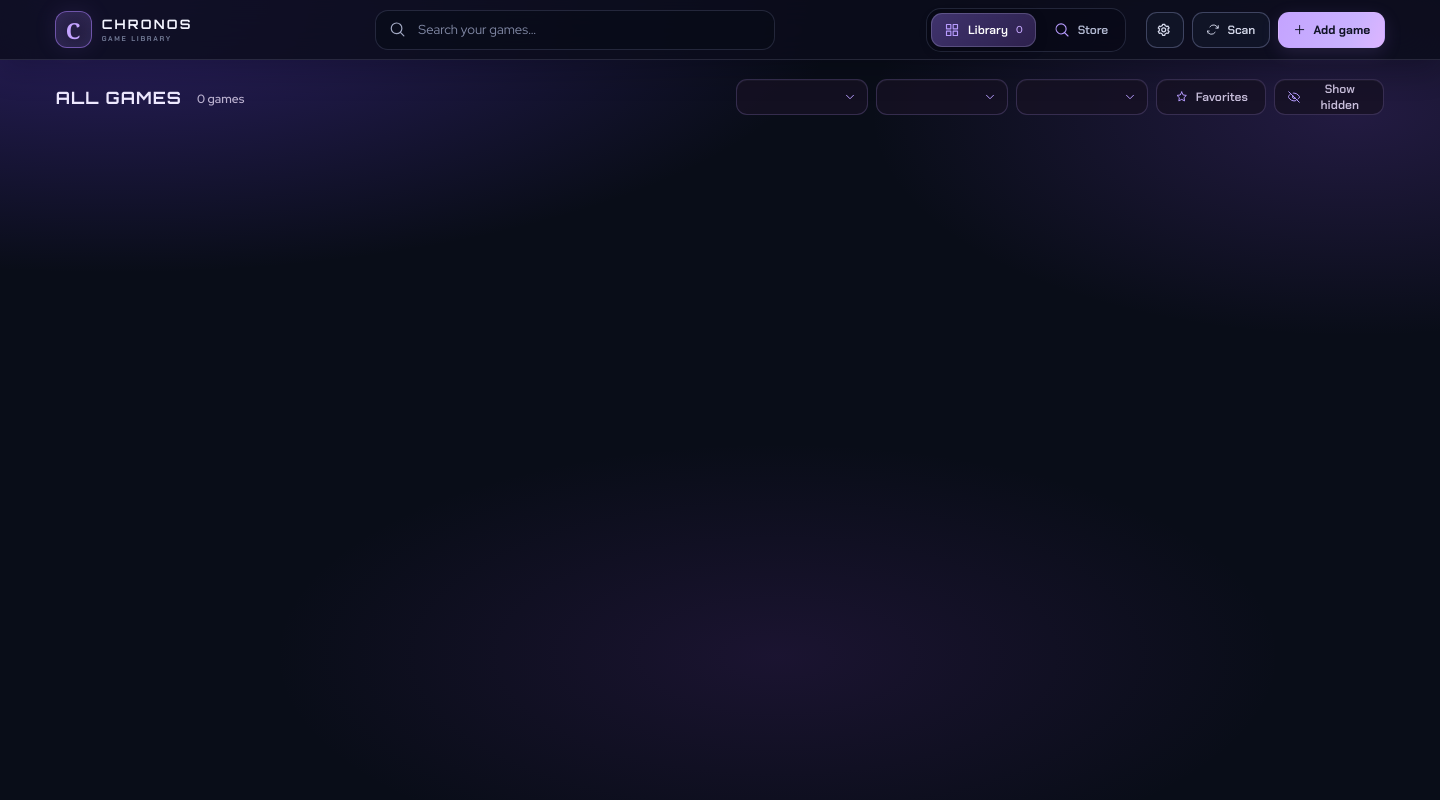
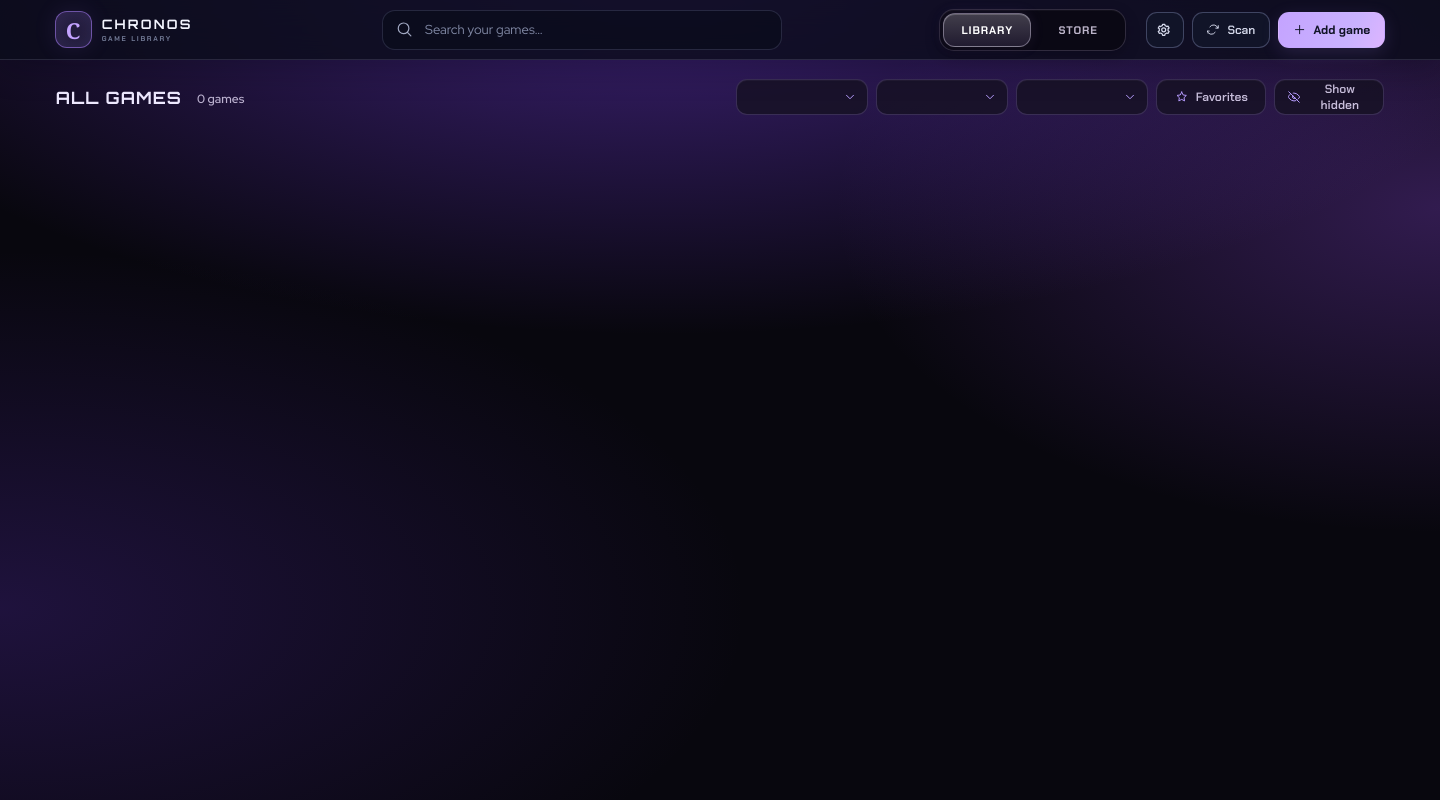
Before and after one commit to benitocarranco493-rgb/Chronos, an Electron app: page src/index.html in a window 1440 px wide. Drawn offline with Linux system fonts and the light colour scheme; no server answers.

Commit message:
Restyle page switcher and strengthen purple background

```diff
--- a/src/index.html
+++ b/src/index.html
@@ -30,8 +30,8 @@
     <div class="brand" aria-label="Chronos game library"><span class="brand-mark">C</span><span class="brand-word">CHRONOS<small>GAME LIBRARY</small></span></div>
     <label class="search global-search"><svg class="icon" aria-hidden="true"><use href="#hero-magnifying-glass"/></svg><input id="search" placeholder="Search your games…" aria-label="Search games"></label>
     <nav class="top-nav" aria-label="Main navigation">
-      <button class="nav-item active" data-page="library"><svg class="icon" aria-hidden="true"><use href="#hero-squares-2x2"/></svg> Library <b id="library-count">0</b></button>
-      <button class="nav-item" data-page="stores"><svg class="icon" aria-hidden="true"><use href="#hero-magnifying-glass"/></svg> Store</button>
+      <button class="nav-item active" data-page="library">Library</button>
+      <button class="nav-item" data-page="stores">Store</button>
     </nav>
     <div class="header-actions"><button class="quiet icon-button" id="settings-shortcut" title="Settings" aria-label="Settings"><svg class="icon" aria-hidden="true"><use href="#hero-cog-6-tooth"/></svg></button><button class="quiet" id="refresh"><svg class="icon" aria-hidden="true"><use href="#hero-arrow-path"/></svg> <span>Scan</span></button><button class="add-button" id="add-game"><svg class="icon" aria-hidden="true"><use href="#hero-plus"/></svg> <span>Add game</span></button></div>
     <span class="crumb hidden" id="crumb-page">COLLECTION</span>
--- a/src/styles.css
+++ b/src/styles.css
@@ -32,10 +32,10 @@ body {
   margin: 0;
   color: var(--text);
   background:
-    radial-gradient(ellipse 70% 46% at 8% 1%, rgba(86, 55, 190, .44), transparent 72%),
-    radial-gradient(ellipse 48% 40% at 94% 14%, rgba(111, 67, 190, .25), transparent 70%),
-    radial-gradient(ellipse 50% 38% at 54% 82%, rgba(114, 52, 170, .17), transparent 70%),
-    #090d18;
+    radial-gradient(ellipse 86% 65% at 46% -5%, rgba(104, 54, 202, .58), transparent 72%),
+    radial-gradient(ellipse 60% 58% at 100% 26%, rgba(130, 67, 205, .34), transparent 70%),
+    radial-gradient(ellipse 72% 62% at 0% 76%, rgba(82, 43, 165, .31), transparent 72%),
+    #08070e;
   background-attachment: fixed;
   font-size: 14px;
 }
@@ -74,12 +74,10 @@ button:focus-visible, input:focus-visible, select:focus-visible, .game-card:focu
 .search input { width: 100%; min-width: 0; border: 0; outline: 0; color: var(--text); background: transparent; font-size: 13px; }
 .search input::placeholder { color: #838ba7; }
 .global-search { width: min(34vw, 400px); margin: 0 auto; }
-.top-nav { display: flex; align-items: center; gap: 5px; padding: 4px; border: 1px solid var(--line); border-radius: 15px; background: rgba(6, 9, 20, .42); }
-.nav-item { min-height: 34px; display: inline-flex; align-items: center; gap: 8px; padding: 0 13px; border: 0; border-radius: 11px; color: #b4bbd4; background: transparent; font-family: "Chakra Petch", sans-serif; font-size: 12px; font-weight: 600; transition: color .18s, background .18s, box-shadow .18s; }
-.nav-item>.icon { width: 16px; height: 16px; color: var(--violet); }
-.nav-item b { color: #c7a8ff; font: 600 10px "Red Hat Display", sans-serif; }
-.nav-item:hover { color: white; }
-.nav-item.active { color: white; background: linear-gradient(135deg, rgba(142, 111, 230, .42), rgba(121, 79, 188, .32)); box-shadow: inset 0 0 0 1px rgba(219, 221, 255, .2), 0 3px 12px rgba(3, 5, 13, .22); }
+.top-nav { display: flex; align-items: center; gap: 3px; padding: 3px; border: 1px solid rgba(211,196,240,.19); border-radius: 15px; background: rgba(8,7,14,.64); box-shadow: inset 0 1px rgba(255,255,255,.035),0 5px 15px rgba(0,0,0,.2); }
+.nav-item { min-width: 88px; min-height: 34px; display: inline-flex; align-items: center; justify-content: center; padding: 0 15px; border: 1px solid transparent; border-radius: 12px; color: #bcb4ca; background: transparent; font-family: "Chakra Petch", sans-serif; font-size: 11px; font-weight: 700; letter-spacing: .9px; text-transform: uppercase; transition: color .18s, background .18s, box-shadow .18s, border-color .18s; }
+.nav-item:hover { color: #fff; background: rgba(190,160,255,.08); }
+.nav-item.active { border-color: rgba(238,230,255,.38); color: #fff; background: linear-gradient(180deg,rgba(242,235,255,.24),rgba(172,145,213,.14)); box-shadow: inset 0 1px rgba(255,255,255,.18),0 2px 8px rgba(0,0,0,.35),0 0 14px rgba(151,111,214,.14); }
 .header-actions { display: flex; align-items: center; gap: 8px; }
 .quiet, .add-button { min-height: 36px; display: inline-flex; align-items: center; justify-content: center; gap: 7px; padding: 0 14px; border: 1px solid var(--line-strong); border-radius: 11px; color: #d5d9eb; background: rgba(20, 25, 43, .68); font-family: "Chakra Petch", sans-serif; font-size: 12px; font-weight: 600; transition: transform .16s, background .16s, border-color .16s; }
 .quiet:hover { border-color: rgba(184, 156, 255, .62); color: white; background: rgba(78, 68, 120, .35); }
```
Also changed, not shown: src/renderer.js (+1 -1 lines).
